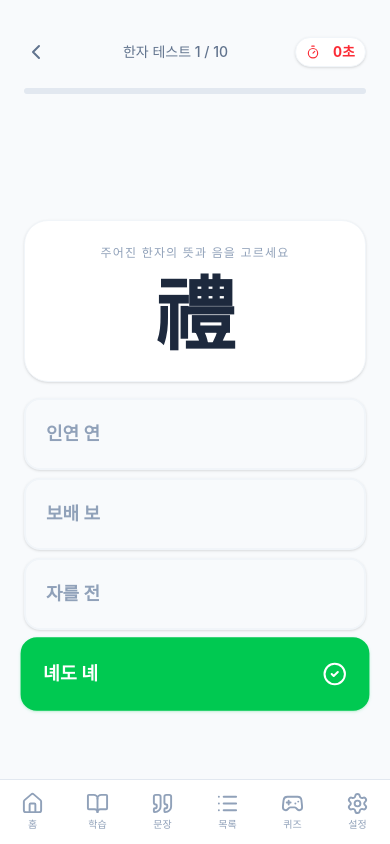
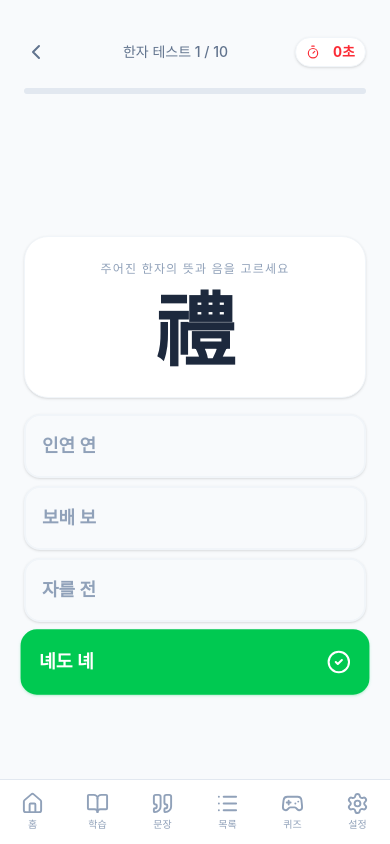
Before and after one commit to iloveadi/1000, a React (Vite) app: page /quiz in a window 390 px wide. Built offline with nearby package versions, Linux system fonts and the light colour scheme; a web font is replaced by a local one.

Commit message:
style(Quiz): final spacing refinement for mobile

```diff
--- a/src/pages/Quiz.jsx
+++ b/src/pages/Quiz.jsx
@@ -238,7 +238,7 @@ export default function Quiz() {
                                 onClick={() => handleAnswer(option.id)}
                                 disabled={answered}
                                 className={`
-                                    w-full p-5 rounded-2xl border-2 text-lg font-bold transition-all shadow-sm flex items-center justify-between
+                                    w-full p-4 rounded-2xl border-2 text-lg font-bold transition-all shadow-sm flex items-center justify-between
                                     ${btnStyle}
                                 `}
                             >
```
